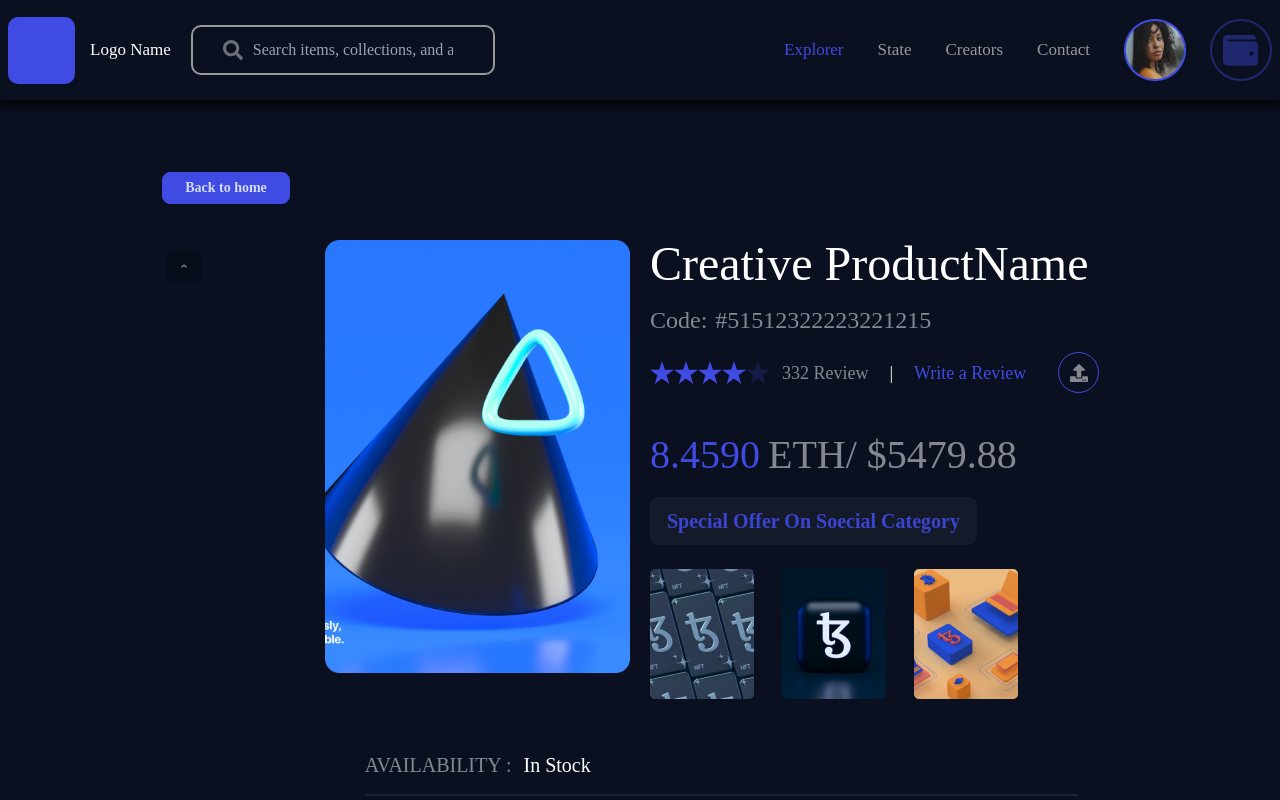
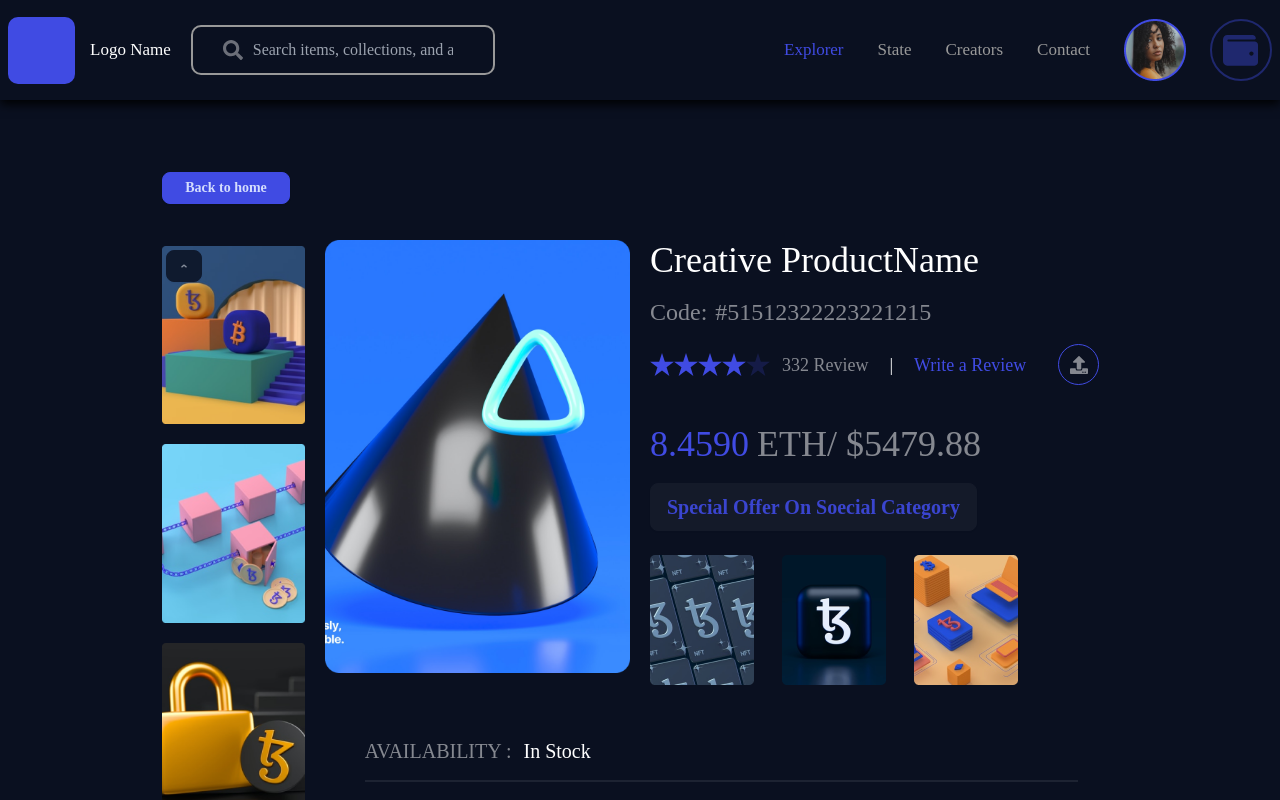
Before and after one commit to fastleopard9372/nft_project, a Next.js app: page /product_page in a window 1280 px wide. Shown: the top 800 px of the page. Built offline with nearby package versions, Linux system fonts and the light colour scheme; a web font is replaced by a local one.

Commit message:
carousel

```diff
--- a/package.json
+++ b/package.json
@@ -11,7 +11,7 @@
   "dependencies": {
     "classnames": "^2.3.2",
     "styled-components": "^6.1.3",
-
+    "react-elastic-carousel": "^0.11.5",
     "next": "14.0.4",
     "next-s3-upload": "^0.3.4",
     "node-sass": "^9.0.0",
--- a/src/app/product_page/page.tsx
+++ b/src/app/product_page/page.tsx
@@ -1,6 +1,6 @@
 "use client";
 import React, { useState, MouseEvent } from 'react'
-// import Carousel, { ReactElasticCarouselProps } from 'react-elastic-carousel'
+import Carousel, { ReactElasticCarouselProps } from 'react-elastic-carousel'
 import classNames from 'classnames';
 import Style_item from '@/components/Style_item';
 import Card1 from '@/components/Card1';
@@ -148,13 +148,13 @@ const Product_page = () => {
                   className='btn btn-sm w-9 absolute z-50 top-3.5 left-1' style={{ padding: '0 !important', opacity: 0.8 }}>
                   <img src='/product_data/arrow-up.svg'></img>
                 </button>
-                {/* <Carousel {...item_config}>
+                <Carousel {...item_config}>
                   {items.map((item, index) =>
                     <Style_item key={index}>
                       <img src={item.url} className='w-full h-full' />
                     </Style_item>
                   )}
-                </Carousel> */}
+                </Carousel>
                 <button type='button'
                   onClick={() => carousel.slideNext()}
                   className='btn btn-sm w-9 absolute bottom-3.5 left-1 z-50' style={{ padding: '0 !important', opacity: 0.8 }}>
@@ -167,7 +167,7 @@ const Product_page = () => {
                     <img src='/product_data/image (3).png' className='w-full' />
                   </div>
                   <div className='col-span-3 font-medium'>
-                    <div className='text-5xl pb-4'>Creative ProductName</div>
+                    <div className='text-4xl pb-4'>Creative ProductName</div>
                     <div className='text-2xl flex space-x-2  pb-4 opacity-50'>
                       <span>Code: </span>
                       <span>#51512322223221215</span>
@@ -187,7 +187,7 @@ const Product_page = () => {
                         <img src='/product_data/upload.svg' />
                       </div>
                     </div>
-                    <div className='flex space-x-2 text-[40px] pt-8'>
+                    <div className='flex space-x-2 text-[36px] pt-8'>
                       <span className='text-primary'>8.4590</span>
                       <span className='opacity-50'> ETH/ $5479.88</span>
                     </div>
```
Also changed, not shown: 1 other file (tests, documents, lock files or other folders).
